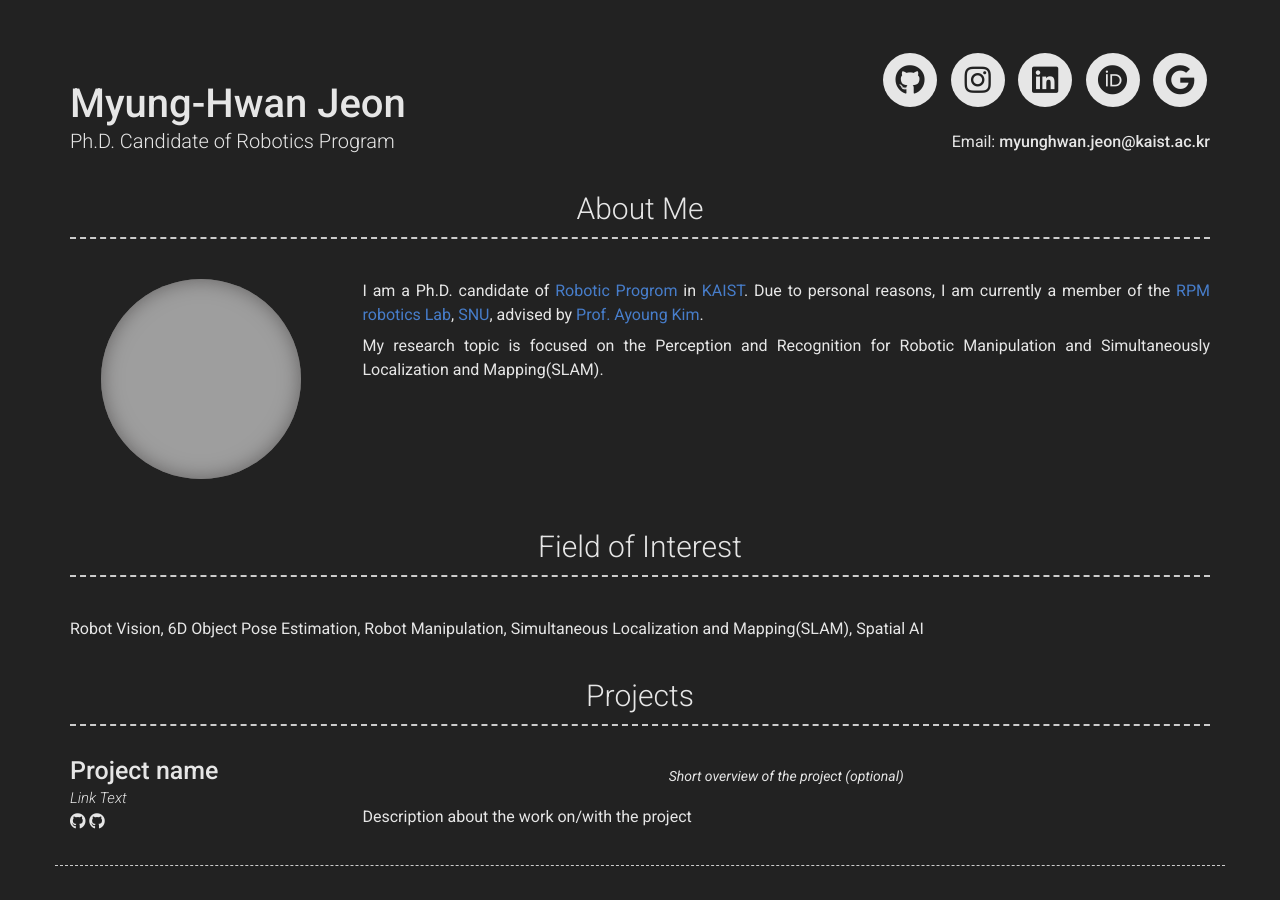
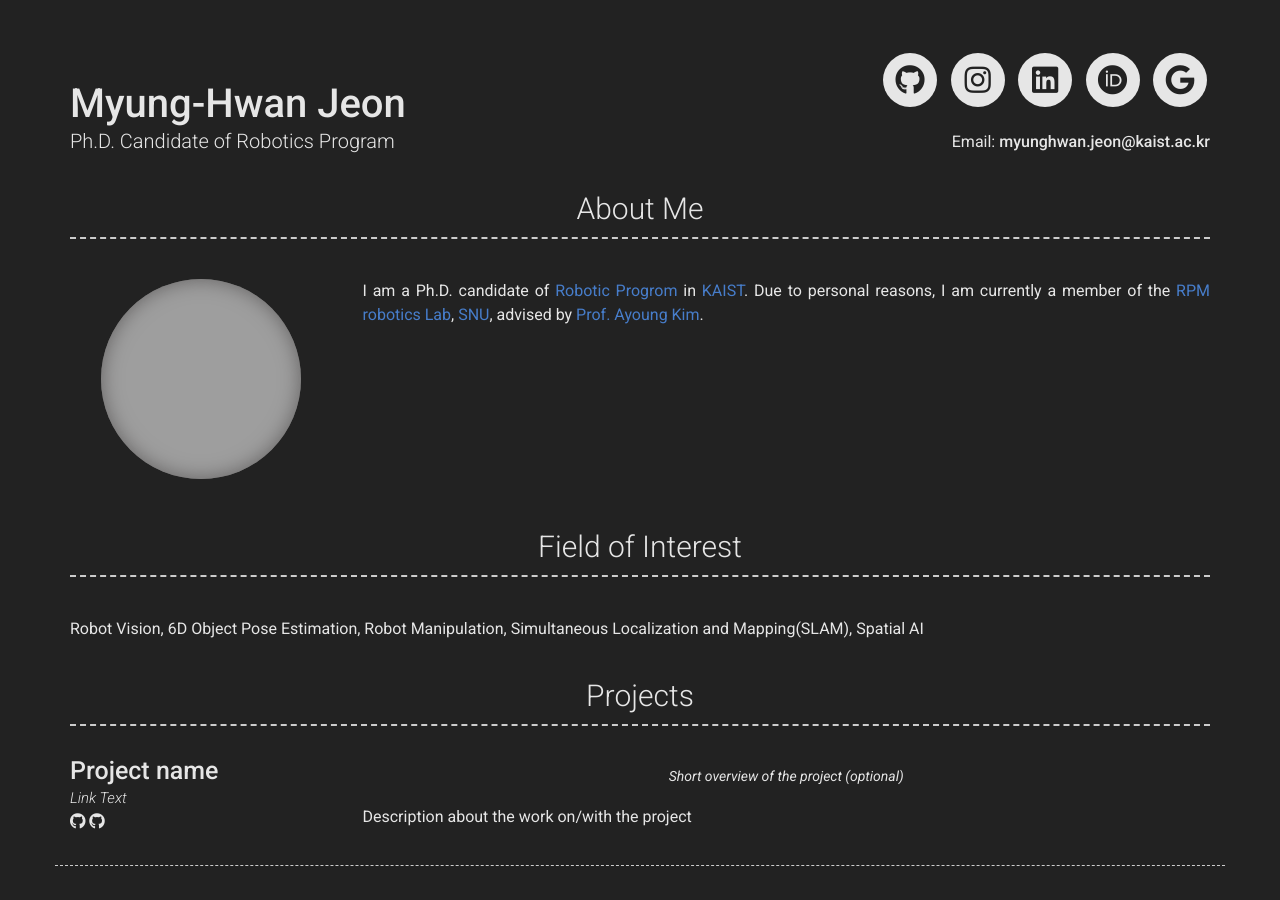
Before and after one commit to MyungHwanJeon/MyungHwanJeon.github.io, a Jekyll site: the page built from index.md, in a window 1280 px wide and 900 px high. Built offline with Jekyll 4.4.1, drawn with Linux system fonts in a browser that asks for light colours; nearby versions of some CDN libraries; grey boxes are pictures that could not be loaded.

Commit message:
Update _config.yml

```diff
--- a/_config.yml
+++ b/_config.yml
@@ -53,8 +53,6 @@ googlescholar_username: ivOqySYAAAAJ
 about_profile_image: images/me.JPG
 about_content: | # this will include new lines to allow paragraphs
   I am a Ph.D. candidate of [Robotic Progrom](https://rp.kaist.ac.kr) in [KAIST](https://www.kaist.ac.kr). Due to personal reasons, I am currently a member of the [RPM robotics Lab](https://rpm.snu.ac.kr), [SNU](https://www.snu.ac.kr), advised by [Prof. Ayoung Kim](https://ayoungk.github.io/).
-
-  My research topic is focused on the Perception and Recognition for Robotic Manipulation and Simultaneously Localization and Mapping(SLAM).
 
 content:
   - title: Field of Interest
```
